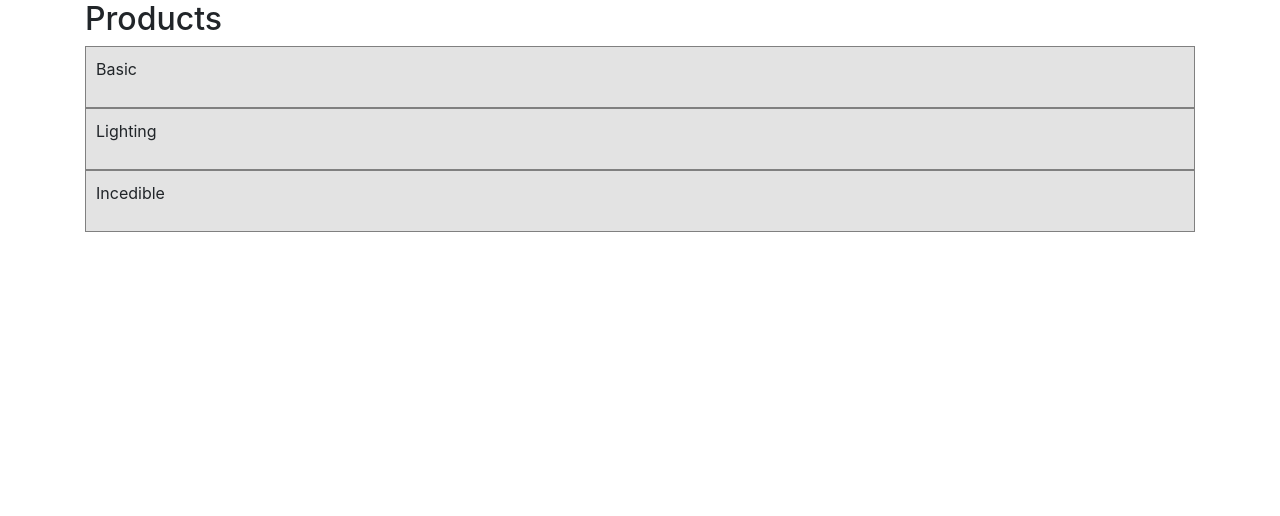
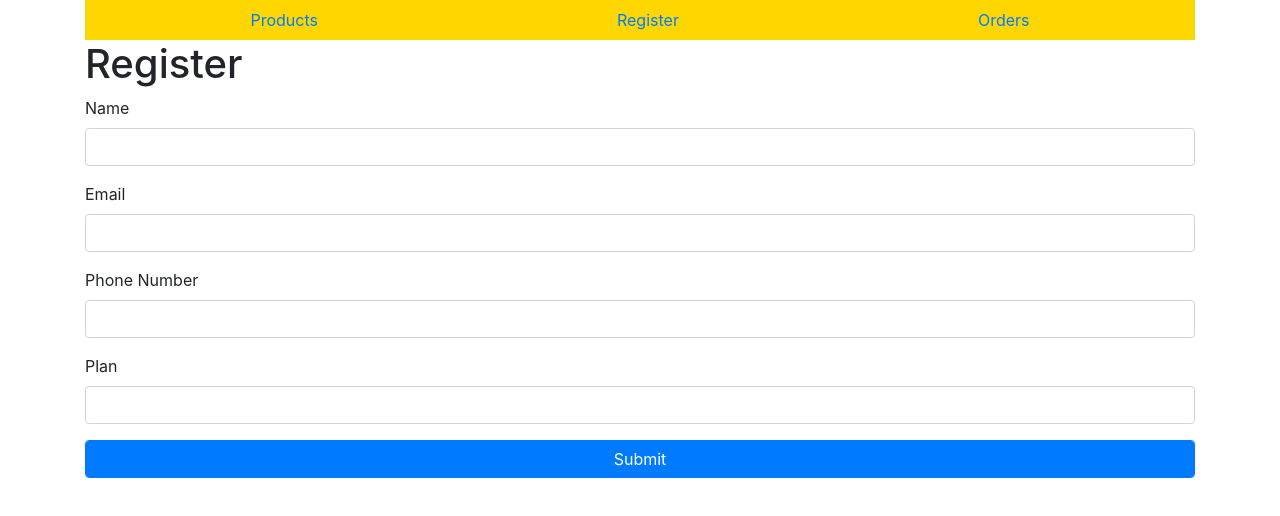
Before and after one commit to Kavshree/Angular11Concepts, an Angular app: page /Register in a window 1280 px wide. Shown: the top 516 px of the page. Built offline with nearby package versions, Linux system fonts and the light colour scheme.

Commit message:
added routing-Lazy

```diff
--- a/src/app/app.component.html
+++ b/src/app/app.component.html
@@ -1 +1,7 @@
-<products></products>
+<div class="navbar navbar-light" style="justify-content: space-around;background-color: gold;">
+    <a [routerLink]= "['/Products']"> Products </a>
+    <a [routerLink]= "['/Register']"> Register </a>
+    <a [routerLink]= "['/Orders']"> Orders </a>
+</div>
+
+<router-outlet></router-outlet>
--- a/src/app/app.module.ts
+++ b/src/app/app.module.ts
@@ -1,7 +1,9 @@
 import { BrowserModule } from '@angular/platform-browser';
 import { NgModule } from '@angular/core';
+import { RouterModule } from '@angular/router';
 
 import { AppComponent } from './app.component';
+import { MainRoutes } from './routes/mainRoute.route';
 import { AccordionComponent } from './utility/accordion.component';
 
 import { ProductsComponent } from './products/products.component';
@@ -11,7 +13,8 @@ import { ProductsComponent } from './products/products.component';
     AppComponent, AccordionComponent, ProductsComponent
   ],
   imports: [
-    BrowserModule
+    BrowserModule,
+    RouterModule.forRoot(MainRoutes)
   ],
   providers: [],
   bootstrap: [AppComponent]
--- /dev/null
+++ b/src/app/orders/orders.component.ts
@@ -0,0 +1,14 @@
+import { Component } from '@angular/core';
+
+@Component({
+    selector: 'orders',
+    template: `
+        <div>
+            Orders
+        </div>
+    `
+})
+
+export class ordersComponent{
+
+}
--- a/src/app/orders/orders.module.ts
+++ b/src/app/orders/orders.module.ts
@@ -0,0 +1,13 @@
+import { NgModule } from'@angular/core';
+import { CommonModule } from '@angular/common';
+
+import { ordersComponent } from './orders.component';
+import { OrdersChildRoutes } from '../routes/ordersModule.route'
+import { RouterModule } from '@angular/router';
+
+@NgModule({
+    declarations:[ordersComponent],
+    imports: [RouterModule.forChild(OrdersChildRoutes)]
+})
+
+export class ordersModule {}
--- /dev/null
+++ b/src/app/register/register.component.ts
@@ -0,0 +1,40 @@
+import { Component } from '@angular/core';
+
+@Component({
+    selector: 'register',
+    template: `
+        <div>
+            <h1>Register</h1>
+            <form>
+            <div class="form-group">
+                <label>Name </label>
+                <input class="form-control" type="text" />
+            </div>
+
+            <div class="form-group">
+                <label>Email </label>
+                <input class="form-control" type="text" />
+            </div>
+
+            <div class="form-group">
+                <label>Phone Number </label>
+                <input class="form-control" type="text" />
+            </div>
+
+            <div class="form-group">
+                <label>Plan </label>
+                <input class="form-control" type="text" />
+            </div>
+
+            <div class="form-group">
+                <button class="form-control btn btn-primary"> Submit </button>
+            </div>
+
+            </form>
+        </div>
+    `
+})
+
+export class registerComponent{
+
+}
--- a/src/app/register/register.module.ts
+++ b/src/app/register/register.module.ts
@@ -0,0 +1,13 @@
+import { NgModule } from'@angular/core';
+import { CommonModule } from '@angular/common';
+
+import { registerComponent } from './register.component';
+import { RouterModule } from '@angular/router';
+import { registerChildRoutes } from '../routes/registerModule.route';
+
+@NgModule({
+    declarations:[registerComponent],
+    imports: [RouterModule.forChild(registerChildRoutes)]
+})
+
+export class registerModule {}
--- /dev/null
+++ b/src/app/routes/mainRoute.route.ts
@@ -0,0 +1,10 @@
+import { ProductsComponent } from '../products/products.component';
+import { errorNotFoundPage } from '../utility/error404Page.component'
+
+export const MainRoutes = [
+    {path: 'Products', component: ProductsComponent},
+    {path: 'Register', loadChildren: () => import('../register/register.module').then(m => m.registerModule)},
+    {path: 'Orders', loadChildren: () => import('../orders/orders.module').then(m => m.ordersModule)},
+    {path:'', redirectTo: 'Products', pathMatch: 'full'},
+    {path:'**', component: errorNotFoundPage}
+]
--- /dev/null
+++ b/src/app/routes/ordersModule.route.ts
@@ -0,0 +1,5 @@
+import { ordersComponent } from '../orders/orders.component'
+
+export const OrdersChildRoutes = [
+    {path:'', component:ordersComponent}
+]
--- /dev/null
+++ b/src/app/routes/registerModule.route.ts
@@ -0,0 +1,5 @@
+import { registerComponent } from '../register/register.component';
+
+export const registerChildRoutes = [
+    {path: '', component: registerComponent}
+]
--- /dev/null
+++ b/src/app/utility/error404Page.component.ts
@@ -0,0 +1,14 @@
+import { Component } from '@angular/core';
+
+@Component({
+    selector: 'error-pagenotfound',
+    template: `
+        <div>
+            <h1 class="text-center">404: Page not found</h1>
+        </div>
+    `
+})
+
+export class errorNotFoundPage{
+
+}
```
Also changed, not shown: src/app/products/products.module.ts (+11 -0 lines), src/app/routes/productsModule.route.ts (added).
